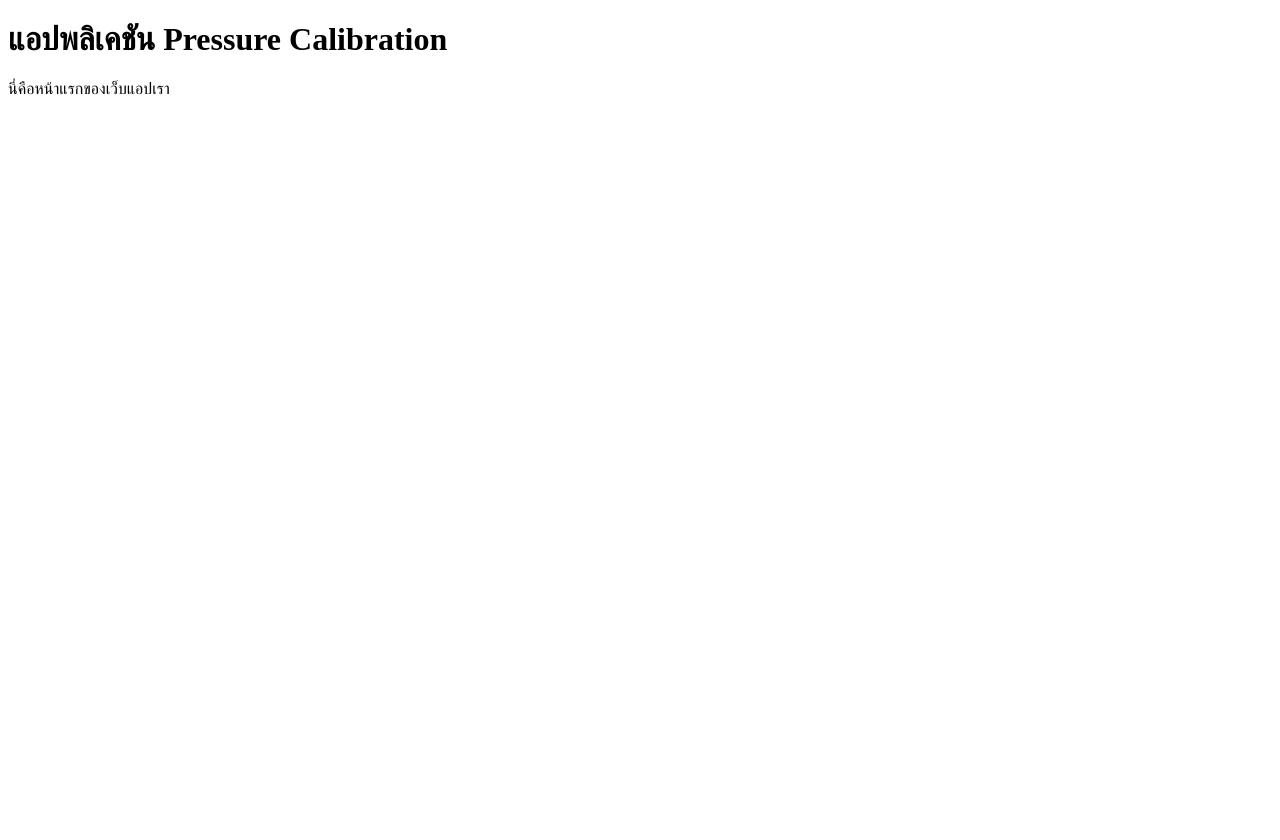
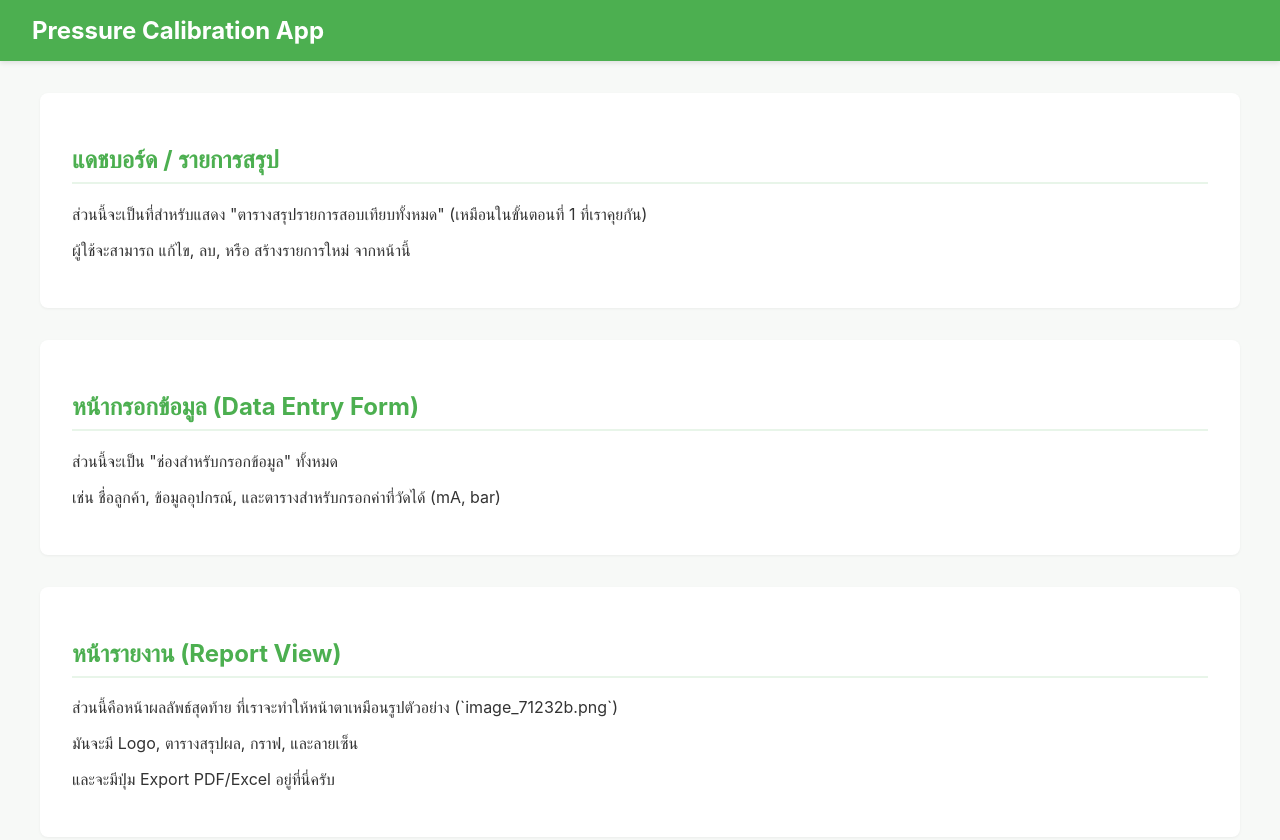
Before and after one commit to Datastorage19/pressure-calibration-app, a plain HTML site: page index.html in a window 1280 px wide. Before the commit the page ends 800 px from the top, so only its background shows below. Drawn offline with Linux system fonts and the light colour scheme.

Commit message:
Update index.html

```diff
--- a/index.html
+++ b/index.html
@@ -4,9 +4,37 @@
     <meta charset="UTF-8">
     <meta name="viewport" content="width=device-width, initial-scale=1.0">
     <title>Calibration App</title>
+
+    <link rel="stylesheet" href="style.css">
 </head>
 <body>
-    <h1>แอปพลิเคชัน Pressure Calibration</h1>
-    <p>นี่คือหน้าแรกของเว็บแอปเรา</p>
+
+    <header class="main-header">
+        <h1>Pressure Calibration App</h1>
+    </header>
+
+    <main>
+
+        <section id="dashboard-view" class="view-section">
+            <h2>แดชบอร์ด / รายการสรุป</h2>
+            <p>ส่วนนี้จะเป็นที่สำหรับแสดง "ตารางสรุปรายการสอบเทียบทั้งหมด" (เหมือนในขั้นตอนที่ 1 ที่เราคุยกัน)</p>
+            <p>ผู้ใช้จะสามารถ แก้ไข, ลบ, หรือ สร้างรายการใหม่ จากหน้านี้</p>
+        </section>
+
+        <section id="entry-form-view" class="view-section">
+            <h2>หน้ากรอกข้อมูล (Data Entry Form)</h2>
+            <p>ส่วนนี้จะเป็น "ช่องสำหรับกรอกข้อมูล" ทั้งหมด</p>
+            <p>เช่น ชื่อลูกค้า, ข้อมูลอุปกรณ์, และตารางสำหรับกรอกค่าที่วัดได้ (mA, bar)</p>
+        </section>
+
+        <section id="report-view" class="view-section">
+            <h2>หน้ารายงาน (Report View)</h2>
+            <p>ส่วนนี้คือหน้าผลลัพธ์สุดท้าย ที่เราจะทำให้หน้าตาเหมือนรูปตัวอย่าง (`image_71232b.png`)</p>
+            <p>มันจะมี Logo, ตารางสรุปผล, กราฟ, และลายเซ็น</p>
+            <p>และจะมีปุ่ม Export PDF/Excel อยู่ที่นี่ครับ</p>
+        </section>
+
+    </main>
+
 </body>
 </html>
```
